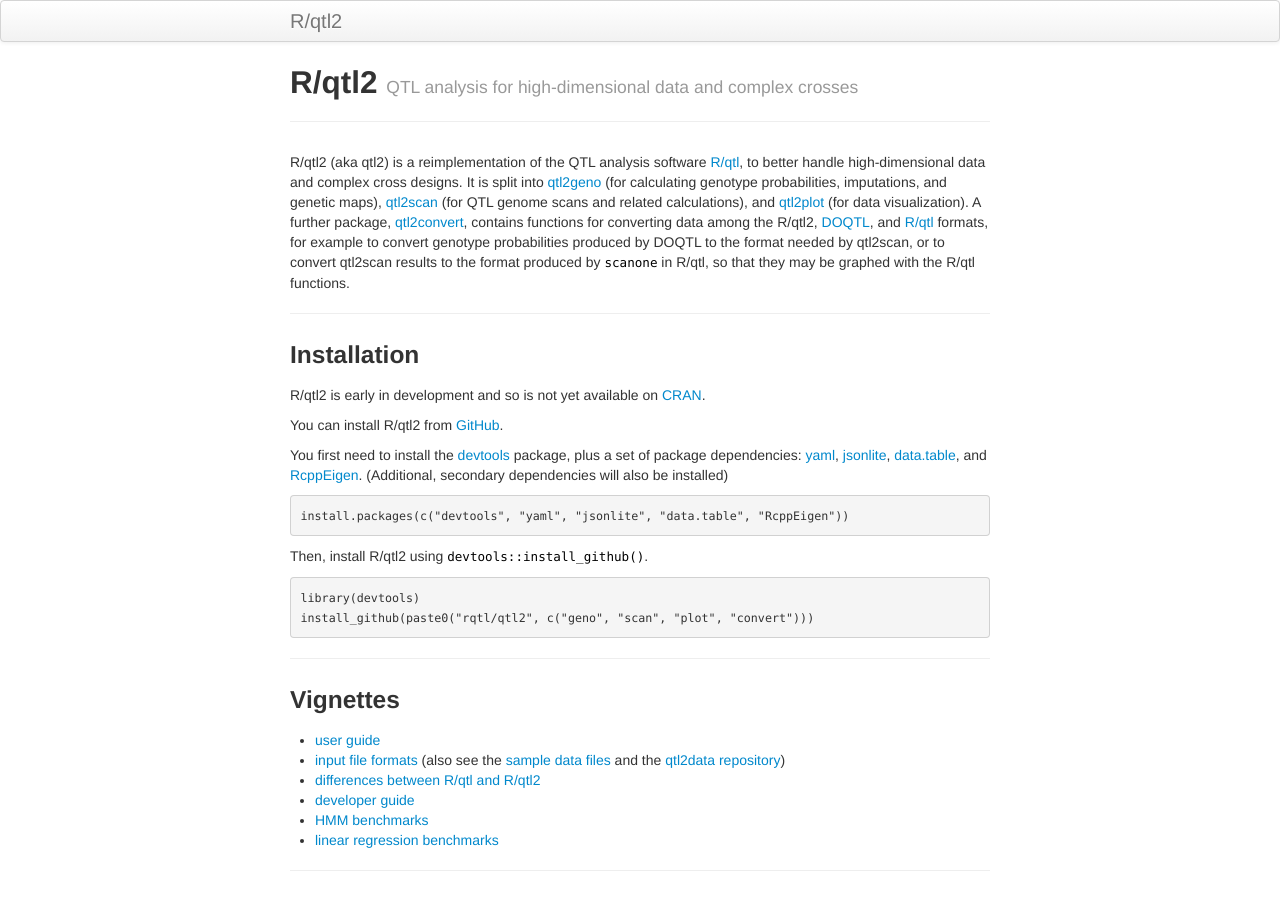
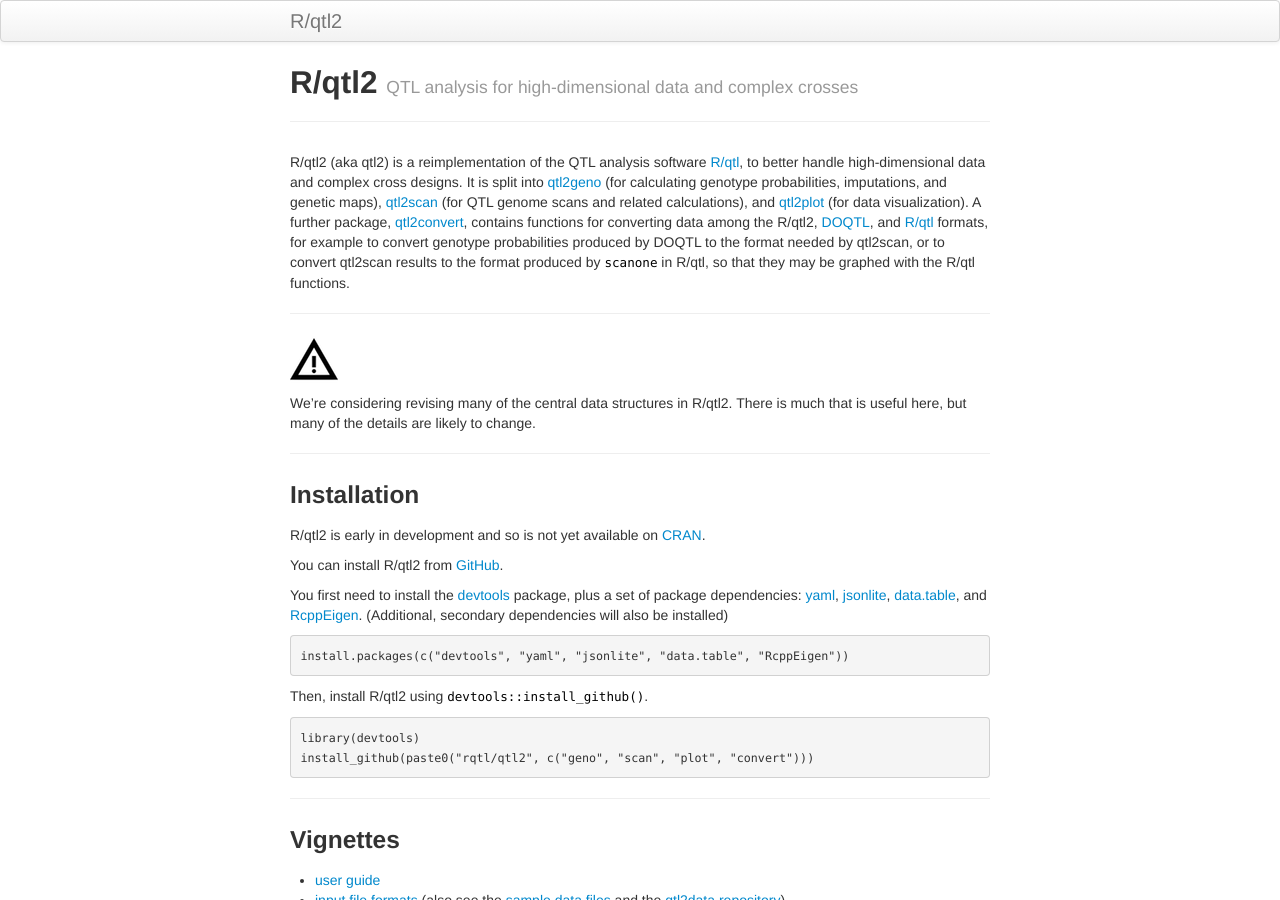
Before and after one commit to rqtl/qtl2, a Jekyll site: the page built from index.md, in a window 1280 px wide and 900 px high. Built offline with Jekyll 4.4.1, drawn with Linux system fonts in a browser that asks for light colours.

Commit message:
Add a warning about likelihood of changes

```diff
--- a/index.md
+++ b/index.md
@@ -20,6 +20,14 @@
 probabilities produced by DOQTL to the format needed by qtl2scan, or
 to convert qtl2scan results to the format produced by `scanone` in
 R/qtl, so that they may be graphed with the R/qtl functions.
+
+---
+
+![Warning](assets/pics/warning_icon.png)
+
+We're considering revising
+many of the central data structures in R/qtl2. There is much that is
+useful here, but many of the details are likely to change.
 
 ---
 
```
Also changed, not shown: assets/pics/warning_icon.png (added).
